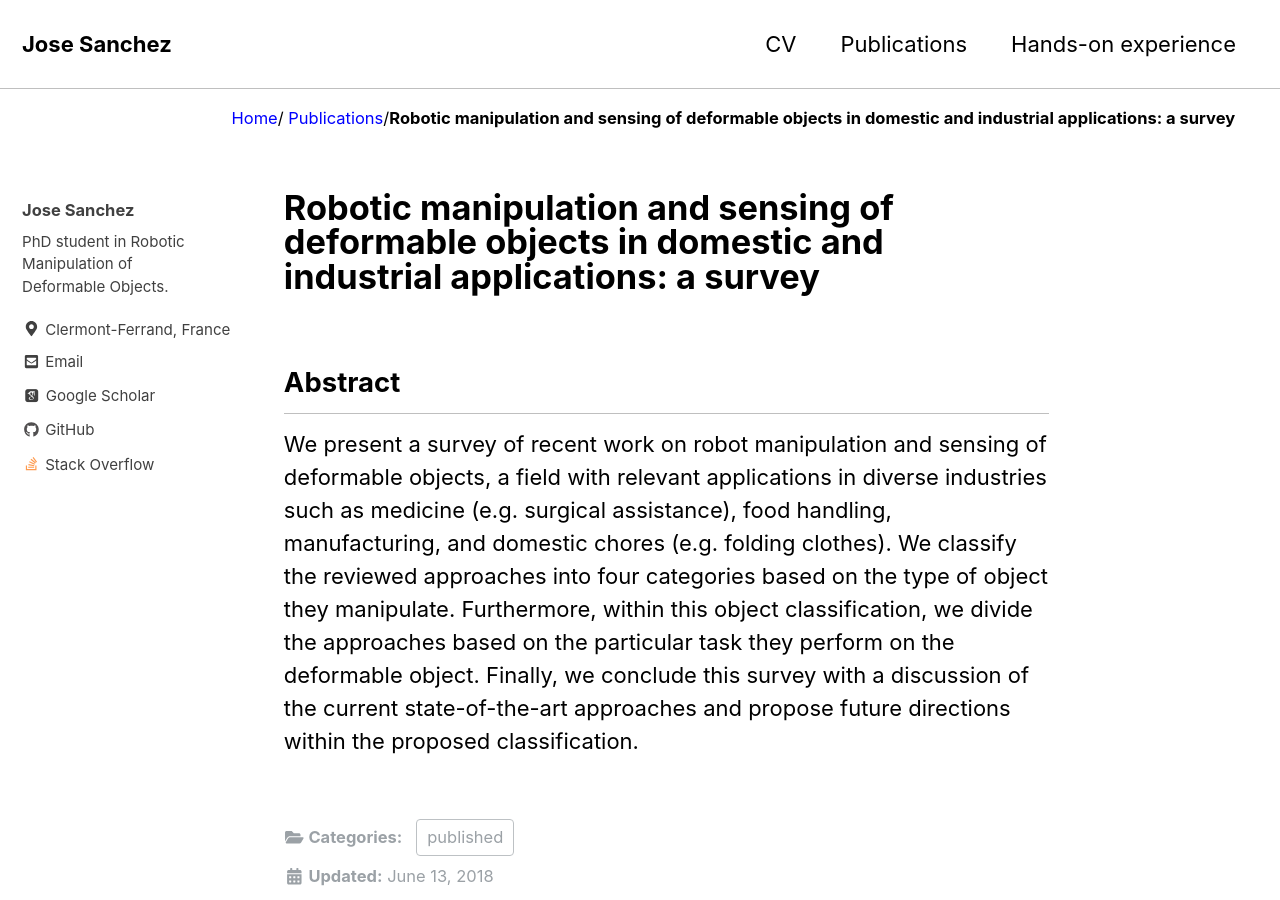
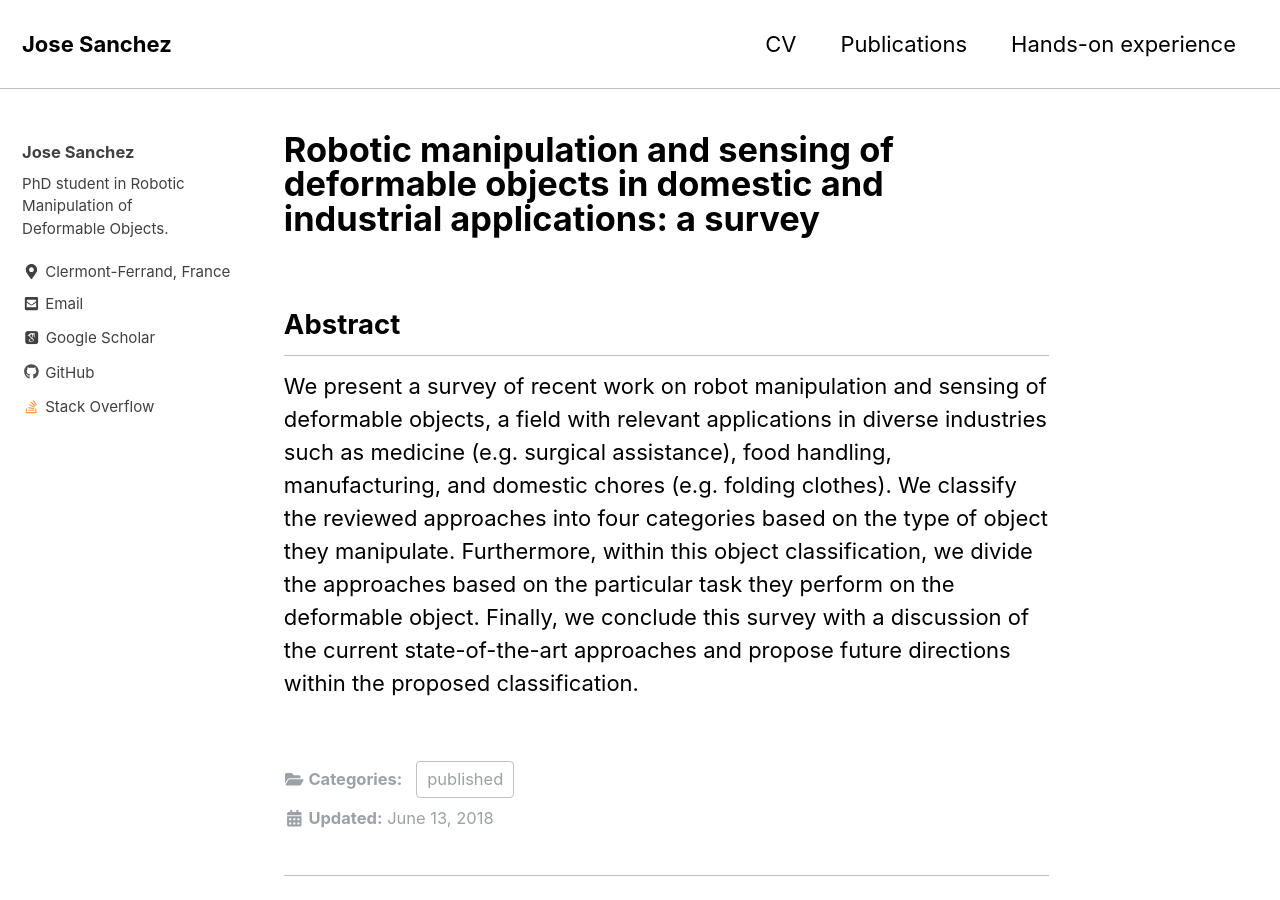
Before and after one commit to jsanch2s/jsanch2s.github.io, a Jekyll site: the page built from _publications/2018_survey.md, in a window 1280 px wide and 900 px high. Built offline with Jekyll 4.4.1, drawn with Linux system fonts in a browser that asks for light colours; cached includes are drawn as plain includes; nearby versions of some CDN libraries; some web fonts are replaced.

```diff
--- a/_config.yml
+++ b/_config.yml
@@ -24,7 +24,7 @@ url                      : # the base hostname & protocol for your site e.g. "ht
 baseurl                  : # the subpath of your site, e.g. "/blog"
 repository               : # GitHub username/repo-name e.g. "mmistakes/minimal-mistakes"
 teaser                   : # path of fallback teaser image, e.g. "/assets/images/500x300.png"
-breadcrumbs              : false, # true, false (default)
+#breadcrumbs              : false, # true, false (default)
 words_per_minute         : 300
 comments:
   provider               : # false (default), "disqus", "discourse", "facebook", "google-plus", "staticman", "staticman_v2" "custom"
```
